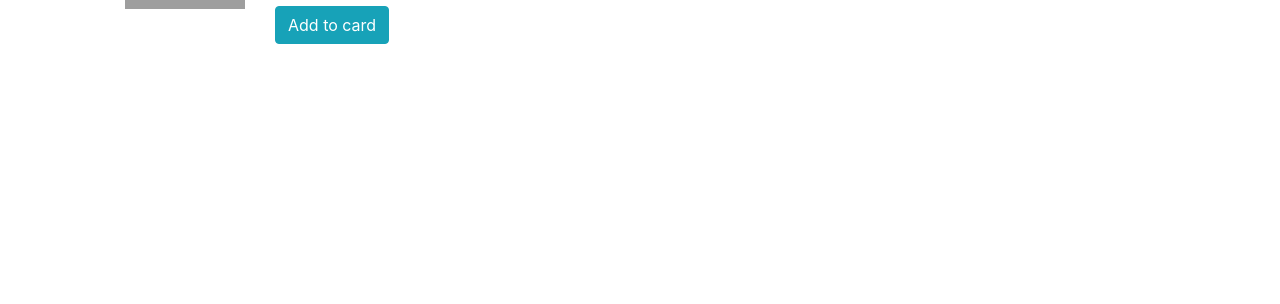
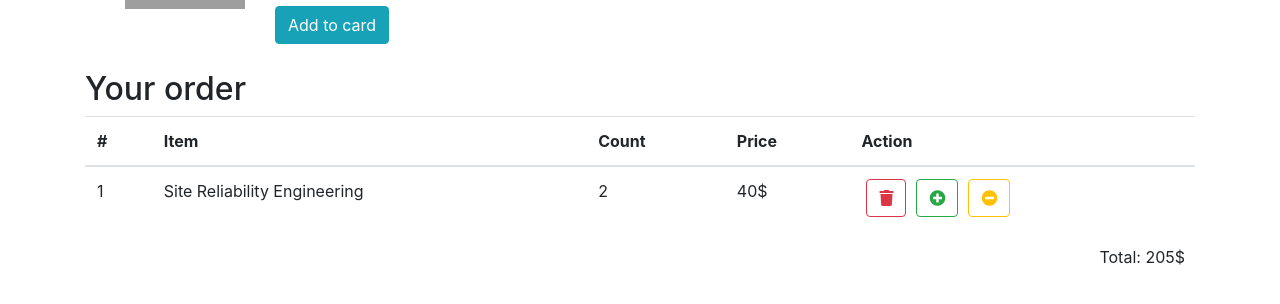
Before and after one commit to HorbynkoIvan/re-store, a React (Create React App) app: page / in a window 1280 px wide. Shown: the part 336-640 px from the top of the page. Built offline with nearby package versions, Linux system fonts and the light colour scheme; grey boxes are pictures that could not be loaded.

Commit message:
created ShoppingCartTable

```diff
--- a/src/components/pages/home-page.js
+++ b/src/components/pages/home-page.js
@@ -1,10 +1,13 @@
 import React from "react";
 import BookList from "../book-list";
+
+import ShoppingCartTable from "../shopping-card-table";
 
 const HomePage = () => {
     return (
         <div>
             <BookList/>
+            <ShoppingCartTable/>
         </div>
     )
 }
--- a/src/components/shop-header/shop-header.js
+++ b/src/components/shop-header/shop-header.js
@@ -1,11 +1,5 @@
 import React, {Component} from "react";
-import {connect} from "react-redux";
 import styled from "styled-components";
-
-import {withBookstoreService} from "../hoc";
-import {booksLoaded} from "../../actions";
-import {compose} from "../../utils"
-import BookListItem from "../book-list-item";
 
 const HeaderStyled = styled.header`
   display: flex;
@@ -22,7 +16,7 @@ const HeaderStyled = styled.header`
     font-size: 1.3rem;
     padding-right: 1rem;
     .cart-icon{
-      font-size: 2.2rem;
+      font-size: 1.2rem;
       color: cadetblue;
       margin-right: 10px;
     }
@@ -36,7 +30,6 @@ const ShopHeader = ({numItem, total}) => {
             <a href="#" className="shopping-cart">
                 <i className="cart-icon fa fa-shopping-cart">{numItem} items (${total})</i>
             </a>
-
         </HeaderStyled>
     )
 }
--- /dev/null
+++ b/src/components/shopping-card-table/index.js
@@ -0,0 +1,3 @@
+import ShoppingCartTable from "./shopping-cart-table";
+
+export default ShoppingCartTable;
--- /dev/null
+++ b/src/components/shopping-card-table/shopping-cart-table.js
@@ -0,0 +1,57 @@
+import React, {Component} from "react";
+import styled from "styled-components";
+
+const ShoppingCartTableStyled = styled.div`
+  .total{
+    text-align: right;
+    font-size: 1rem;
+    margin-right: 10px;
+  }
+  button{
+    margin-right: 5px;
+    margin-left: 5px;
+  }
+`
+
+const ShoppingCartTable = ({numItem, total}) => {
+    return (
+        <ShoppingCartTableStyled>
+            <h2>Your order</h2>
+            <table className="table">
+                <thead>
+                <th>#</th>
+                <th>Item</th>
+                <th>Count</th>
+                <th>Price</th>
+                <th>Action</th>
+                </thead>
+
+                <tbody>
+                <tr>
+                    <td>1</td>
+                    <td>Site Reliability Engineering</td>
+                    <td>2</td>
+                    <td>40$</td>
+                    <td>
+                        <button className="btn btn-outline-danger btn-small">
+                            <i className="fa fa-trash" aria-hidden="true"></i>
+                        </button>
+                        <button className="btn btn-outline-success btn-small">
+                            <i className="fa fa-plus-circle"/>
+                        </button>
+                        <button className="btn btn-outline-warning btn-small">
+                            <i className="fa fa-minus-circle"/>
+                        </button>
+                    </td>
+                </tr>
+                </tbody>
+            </table>
+
+            <div className="total">
+                Total: 205$
+            </div>
+        </ShoppingCartTableStyled>
+    )
+}
+
+export default ShoppingCartTable;
```
